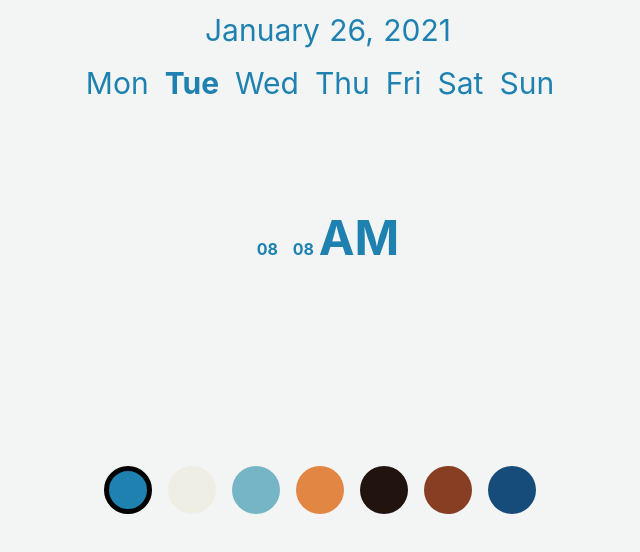
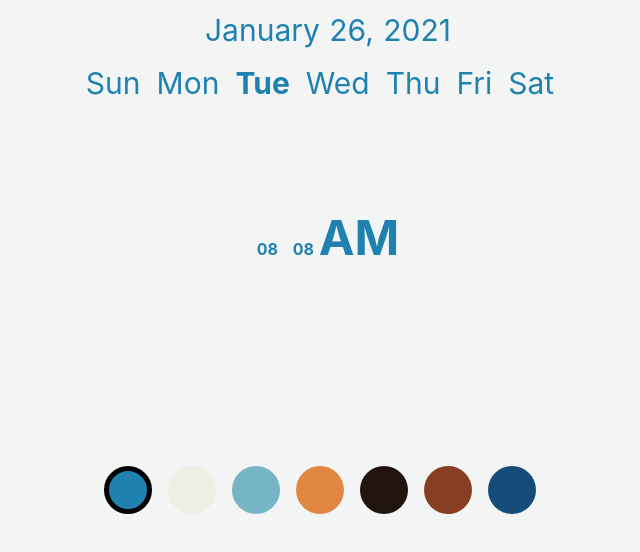
Before and after one commit to swapnil2222/date-timer-watch, a Nuxt app: page / in a window 1280 px wide. Shown: the top 552 px of the page, without its empty margins (312-952 px from the left). Built offline with nearby package versions, Linux system fonts and the light colour scheme; no server answers.

Commit message:
fix: shown wrong day of the week

```diff
--- a/components/WeekDay.vue
+++ b/components/WeekDay.vue
@@ -13,18 +13,14 @@
 export default {
   data () {
     return {
-      weekList: ['Mon', 'Tue', 'Wed', 'Thu', 'Fri', 'Sat', 'Sun'],
+      weekList: ['Sun', 'Mon', 'Tue', 'Wed', 'Thu', 'Fri', 'Sat'],
       activeDay: 0,
       textClass: ''
     }
   },
   created () {
     const day = new Date().getDay()
-    if (day > 0) {
-      this.activeDay = day - 1
-    } else {
-      this.activeDay = 0
-    }
+    this.activeDay = day
   },
   mounted () {
     this.$root.$on('changed-text-class', (val) => {
```
